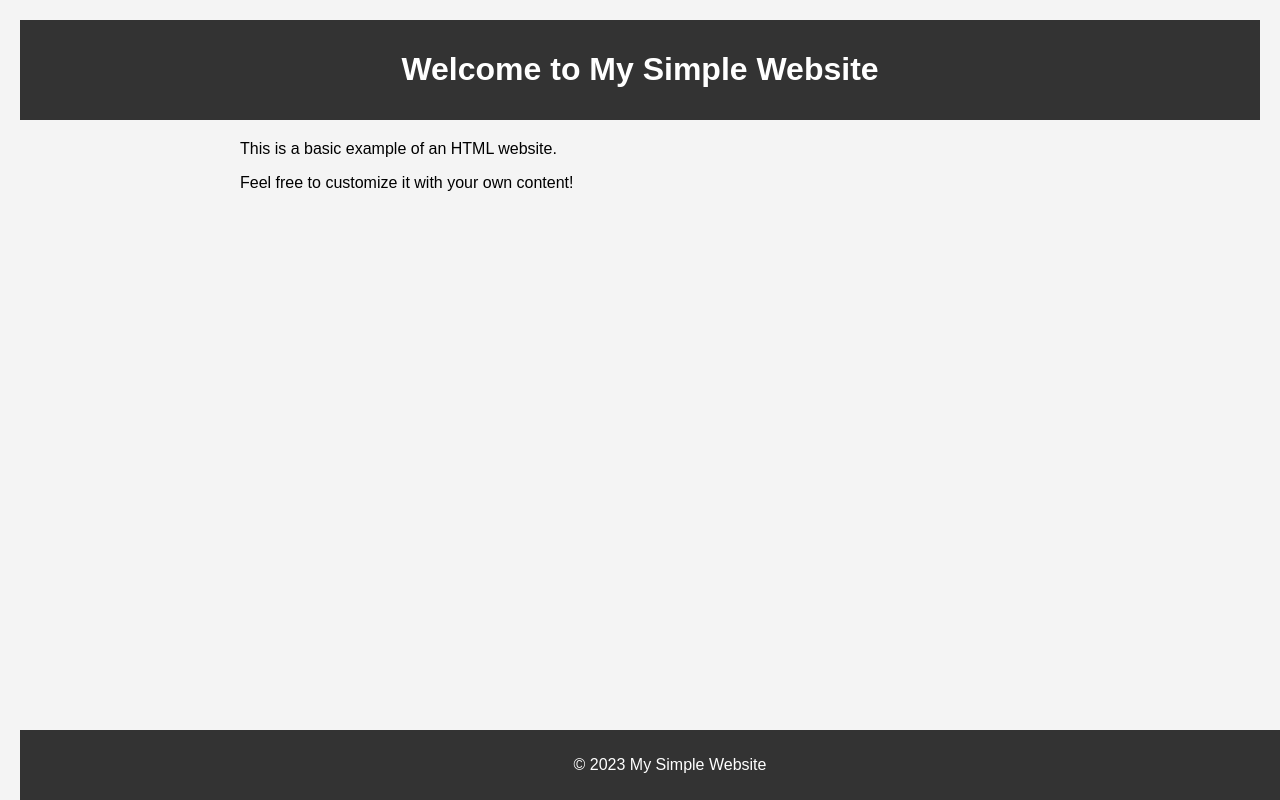
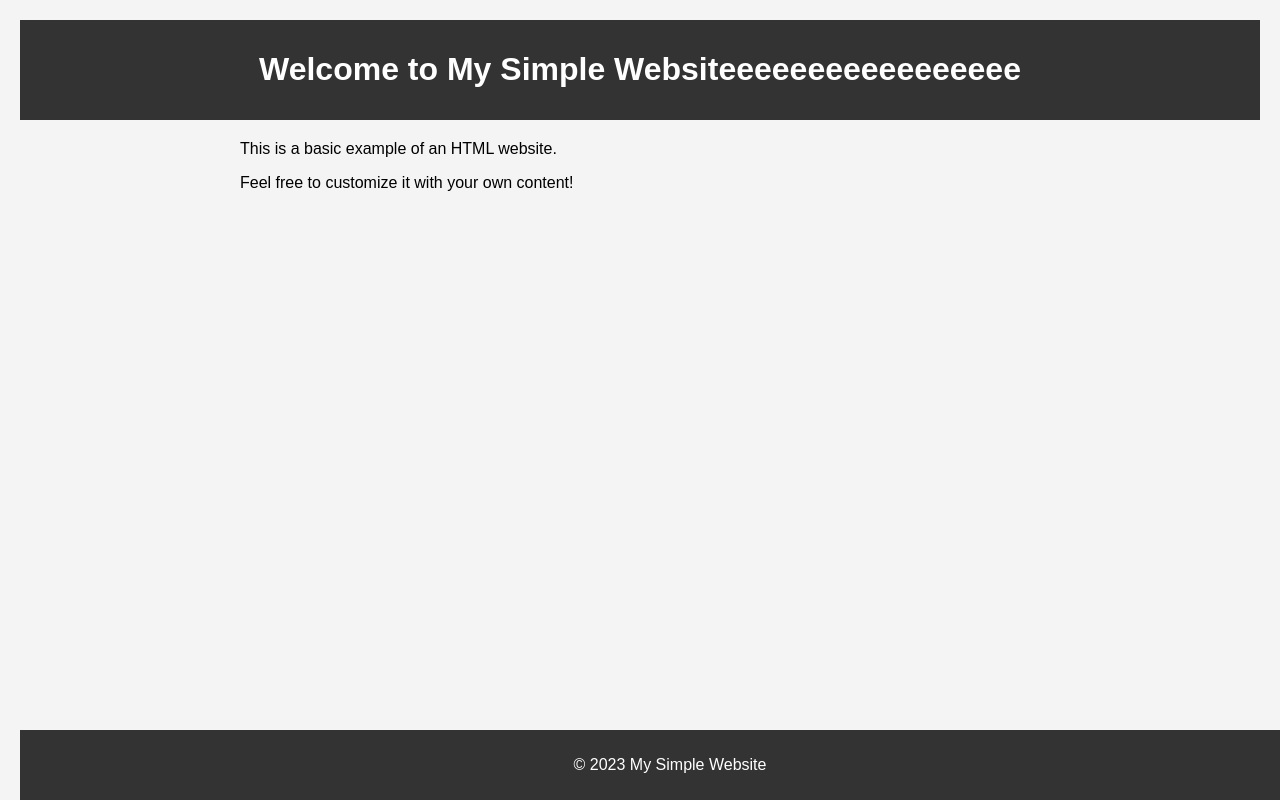
Before and after one commit to resantinos/jenkins-test, a plain HTML site: page index.html in a window 1280 px wide. Drawn offline with Linux system fonts and the light colour scheme.

Commit message:
Update index.html

```diff
--- a/index.html
+++ b/index.html
@@ -8,7 +8,7 @@
 </head>
 <body>
     <header>
-        <h1>Welcome to My Simple Website</h1>
+        <h1>Welcome to My Simple Websiteeeeeeeeeeeeeeeee</h1>
     </header>
     <main>
         <p>This is a basic example of an HTML website.</p>
```
